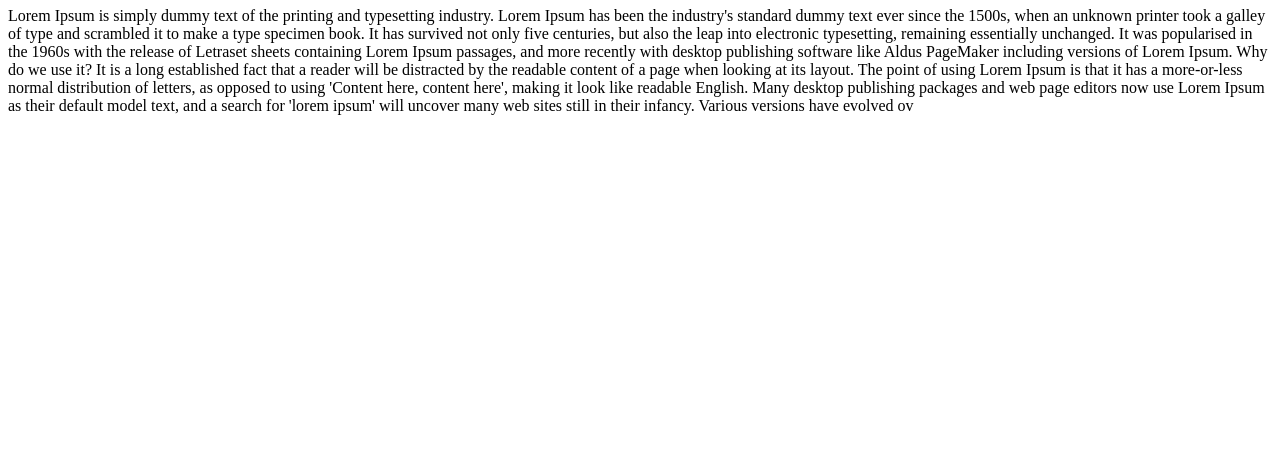
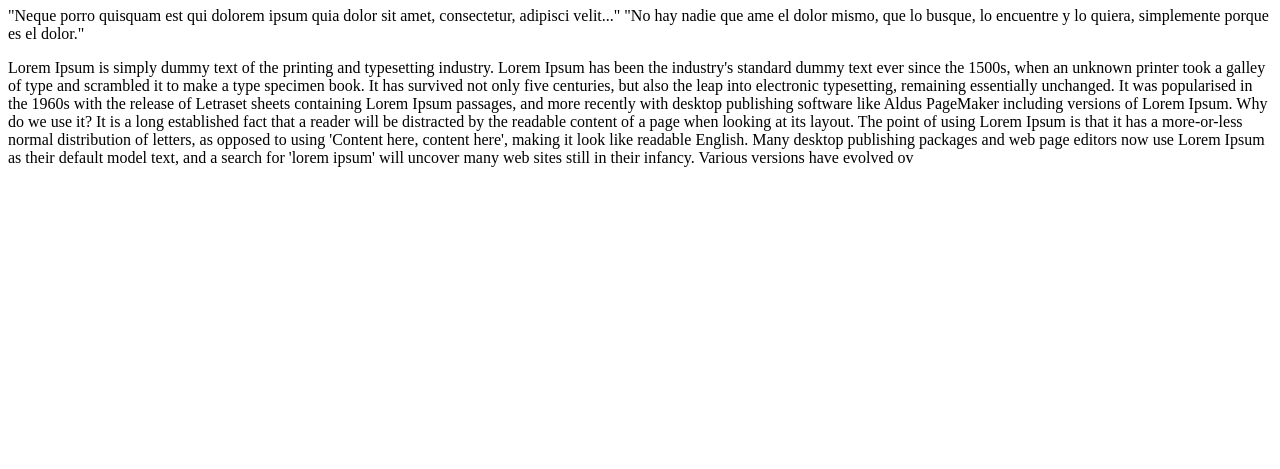
Before and after one commit to Jhafet19/integradora, a plain HTML site: page index.html in a window 1280 px wide. Shown: the part 331-800 px from the top of the page. Drawn offline with Linux system fonts and the light colour scheme.

Commit message:
[update]new text

```diff
--- a/index.html
+++ b/index.html
@@ -11,6 +11,9 @@
 
     <img src="../integradora/image/descarga.jpg" alt="" class="dulce">
     <h1> el drip </h1>
+
+    <p> "Neque porro quisquam est qui dolorem ipsum quia dolor sit amet, consectetur, adipisci velit..."
+"No hay nadie que ame el dolor mismo, que lo busque, lo encuentre y lo quiera, simplemente porque es el dolor."</p>
     <p>Lorem Ipsum is simply dummy text of the printing and typesetting industry. Lorem Ipsum has been the industry's standard dummy text ever since the 1500s, when an unknown printer took a galley of type and scrambled it to make a type specimen book. It has survived not only five centuries, but also the leap into electronic typesetting, remaining essentially unchanged. It was popularised in the 1960s with the release of Letraset sheets containing Lorem Ipsum passages, and more recently with desktop publishing software like Aldus PageMaker including versions of Lorem Ipsum.
 
         Why do we use it?
```
